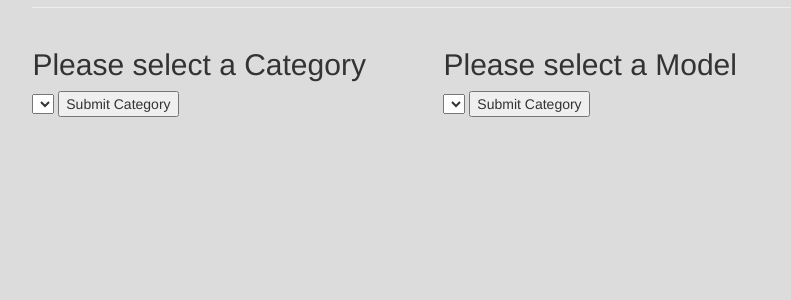
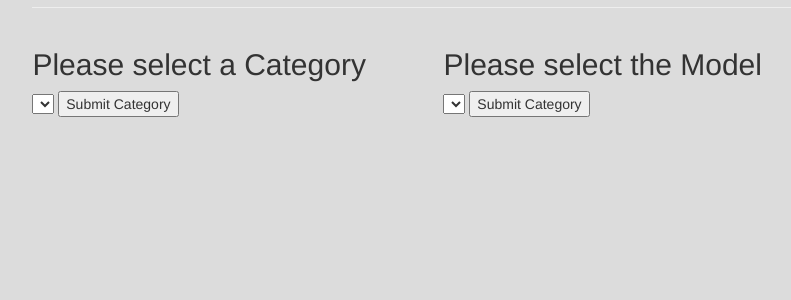
Before and after one commit to bdbrown4/usi-help-system, a Flask app: template templates/testindex.html in a window 1280 px wide. Shown: the part 71-371 px from the top of the page, without its empty margins (6-797 px from the left). Run offline with Flask 2, Linux system fonts and the light colour scheme; the template is opened without the code that fills it, so the values that code supplies are empty; some libraries are stand-ins or nearby versions.

Commit message:
trying to fix the project...

```diff
--- a/templates/testindex.html
+++ b/templates/testindex.html
@@ -27,7 +27,7 @@
     <form action="" method="post" name="post">
         <div class="col-md-4">
             <input type="hidden" name="changeCat"/>
-                <h2>Please select a Model</h2>
+                <h2>Please select the Model</h2>
                     <select name="selectedCat">
                         {% for node in roots %}
                             <option>
```
Also changed, not shown: views.py (+4 -4 lines).
